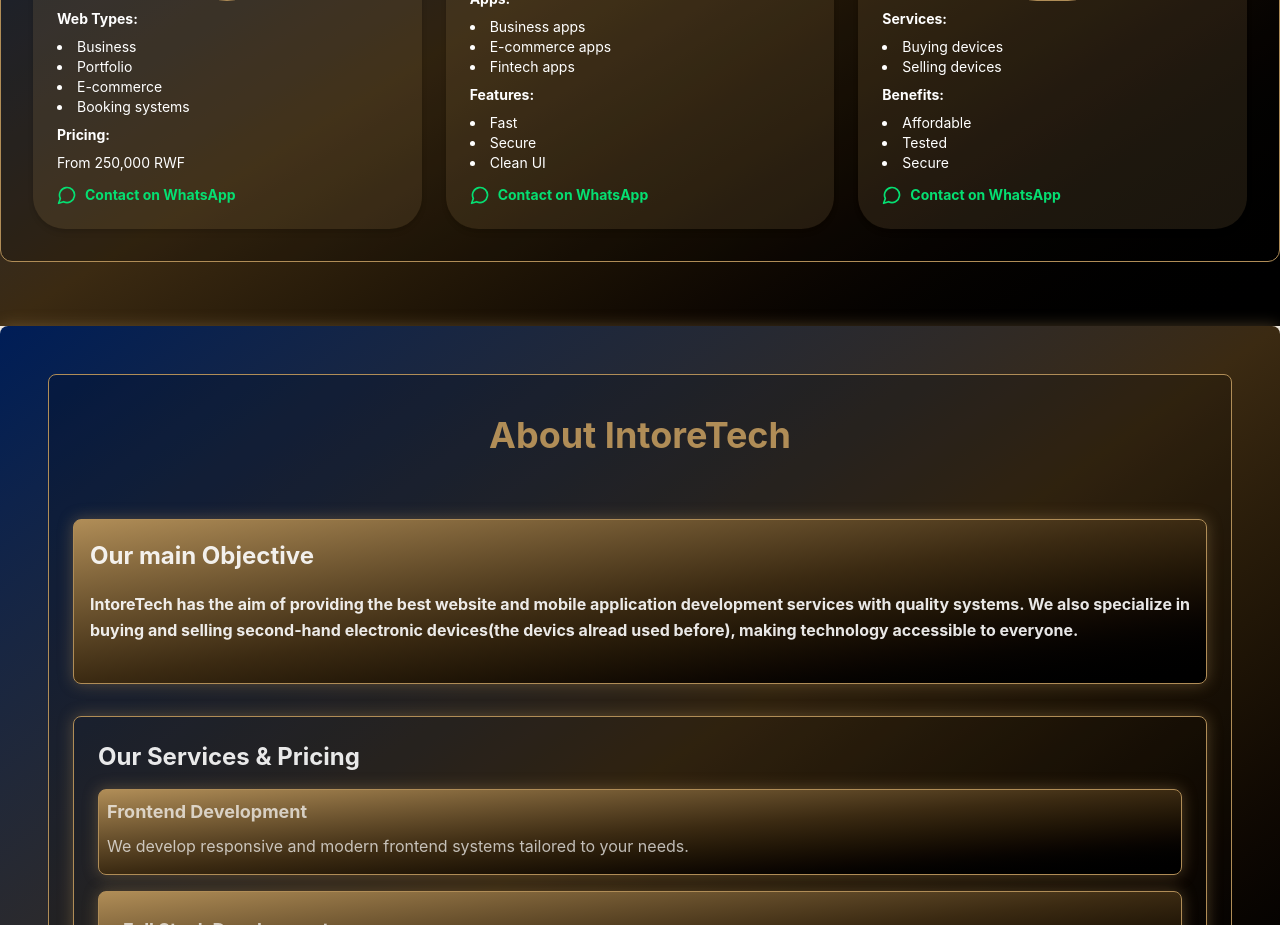
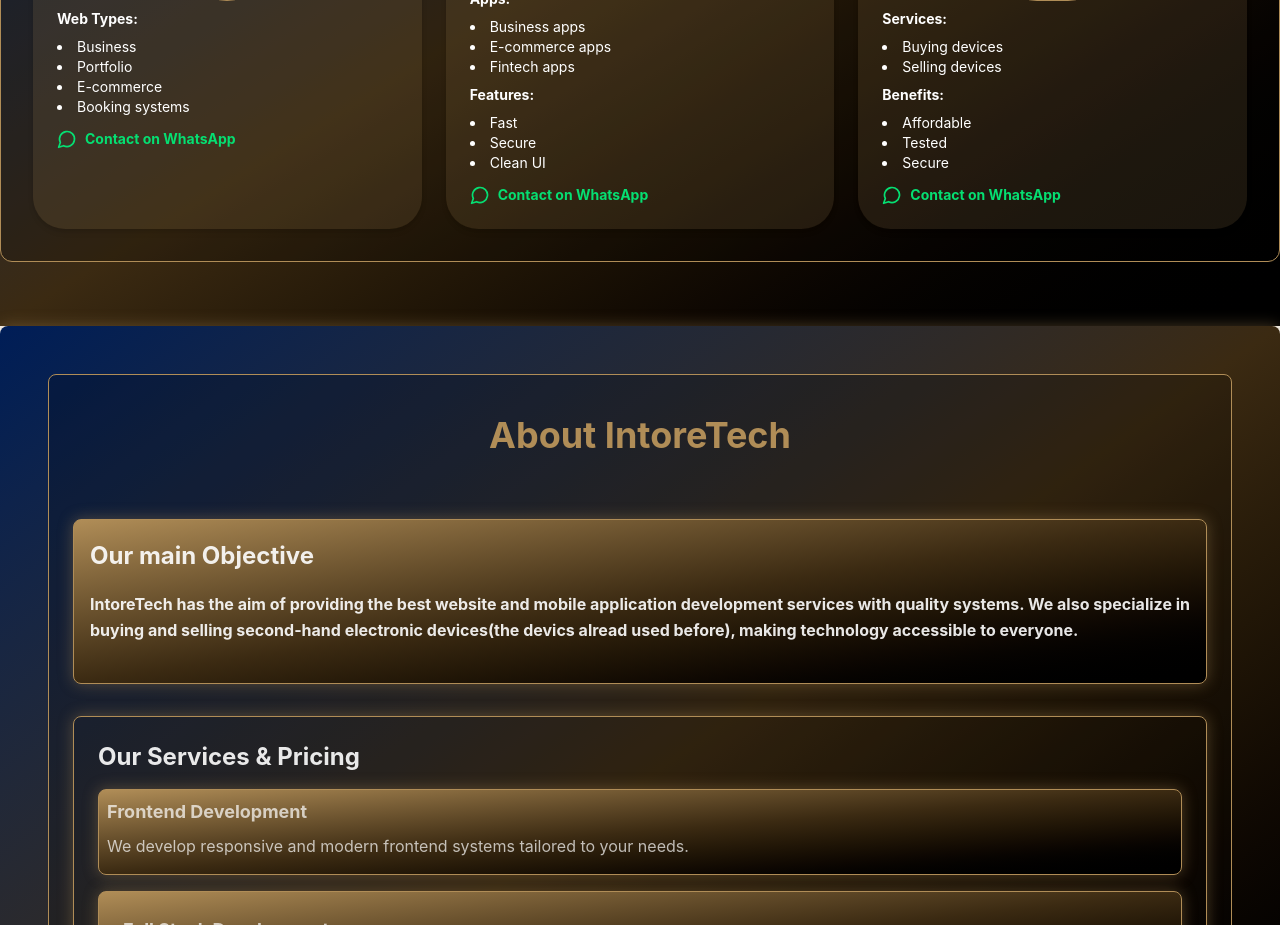
Before and after one commit to Niyomugabo-fabrice/IntoreTechnology-proposal-, a React (Vite) app: page / in a window 1280 px wide. Shown: the part 2340-3265 px from the top of the page. Built offline with nearby package versions, Linux system fonts and the light colour scheme.

Commit message:
removing the prices on services

```diff
--- a/src/app/components/Services.tsx
+++ b/src/app/components/Services.tsx
@@ -76,8 +76,7 @@
             <li>Booking systems</li>
           </ul>
 
-          <p className="font-bold">Pricing:</p>
-          <p>From 250,000 RWF</p>
+
 
           <a href={whatsappLink} className="flex items-center gap-2 mt-3 text-green-400 font-bold">
             <MessageCircle className="w-5 h-5" />
```
